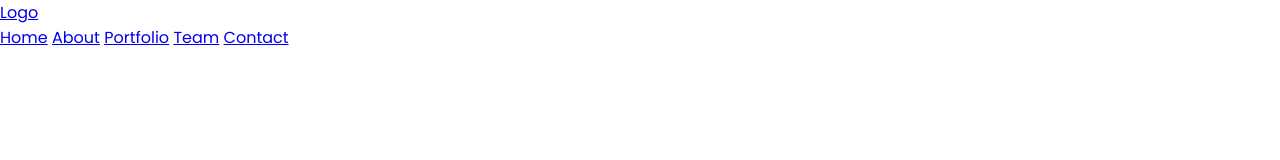
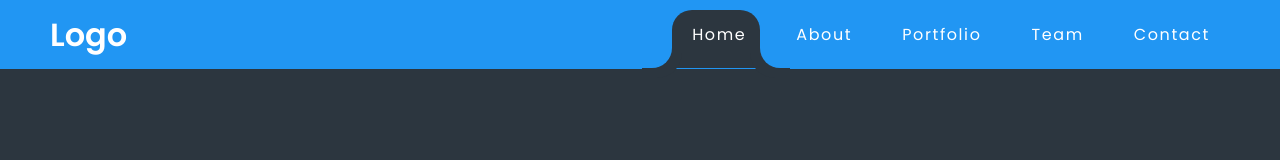
Before and after one commit to CJR85/curve_menu_slider, a plain HTML site: page index.html in a window 1280 px wide. Drawn offline with Linux system fonts and the light colour scheme.

Commit message:
Style root, body, header, nav tags

```diff
--- a/style.css
+++ b/style.css
@@ -6,3 +6,78 @@
   box-sizing: border-box;
   font-family: 'Poppins', sans-serif;
 }
+
+:root {
+  --clr: #2c363f;
+}
+body {
+  background: var(--clr);
+}
+
+header {
+  position: fixed;
+  top: 0;
+  width: 100%;
+  background: #2196f3;
+  padding: 10px 50px;
+  display: flex;
+  justify-content: space-between;
+  align-items: center;
+  z-index: 100000;
+}
+
+header .logo {
+  position: relative;
+  color: #fff;
+  font-size: 2em;
+  font-weight: 600;
+  text-decoration: none;
+}
+
+header nav {
+  display: flex;
+  gap: 10px;
+}
+
+header nav a {
+  position: relative;
+  text-decoration: none;
+  padding: 12px 20px;
+  color: #fff;
+  letter-spacing: 0.1em;
+  font-weight: 400;
+}
+
+header nav #indicator {
+  position: absolute;
+  width: 88px;
+  height: 58px;
+  background: var(--clr);
+  border-top-left-radius: 20px;
+  border-top-right-radius: 20px;
+  transition: 0.25s;
+}
+
+header nav #indicator::before {
+  content: '';
+  position: absolute;
+  bottom: 0;
+  left: -30px;
+  width: 30px;
+  height: 30px;
+  background: transparent;
+  border-bottom-right-radius: 20px;
+  box-shadow: 5px 5px 0 5px var(--clr);
+}
+
+header nav #indicator::after {
+  content: '';
+  position: absolute;
+  bottom: 0;
+  right: -30px;
+  width: 30px;
+  height: 30px;
+  background: transparent;
+  border-bottom-left-radius: 20px;
+  box-shadow: -5px 5px 0 5px var(--clr);
+}
```
